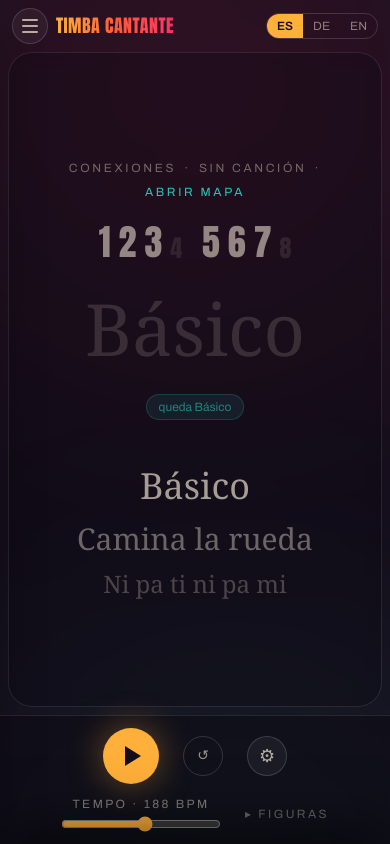
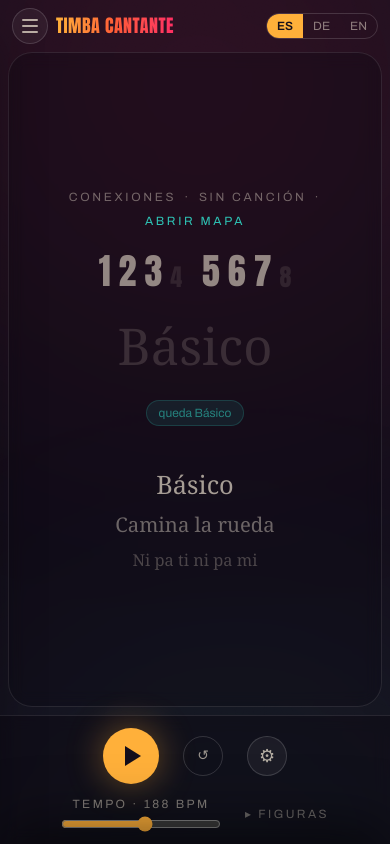
Before and after one commit to revdev-earth/cantante-timba, a Next.js app: page / in a window 390 px wide. Built offline with nearby package versions, Linux system fonts and the light colour scheme; a web font is replaced by a local one.

Commit message:
la letra que si pasa en mobile

```diff
--- a/app/page.tsx
+++ b/app/page.tsx
@@ -924,7 +924,7 @@ export default function Home() {
 
             {/* una sola lista que decrece: el actual grande, los que siguen más chicos */}
             <div className="flex w-full max-w-5xl flex-col items-center">
-              <h2 className="font-call min-h-[1.1em] text-7xl leading-none text-balance sm:text-8xl md:text-9xl">
+              <h2 className="font-call w-full max-w-full px-2 text-center text-[clamp(2.6rem,13vw,8rem)] leading-none text-balance wrap-break-word min-h-[1.1em]">
                 {upcomingCall ? (
                   <span className="text-hueso/35">
                     {displayFigureName(upcomingCall)}
@@ -962,17 +962,17 @@ export default function Home() {
               </div>
 
               {nextGroups.length > 0 && (
-                <ol className="mt-10 flex flex-col items-center gap-3">
+                <ol className="mt-10 flex w-full flex-col items-center gap-3">
                   {nextGroups.map((group, index) => (
                     <li
                       key={`${group.join("-")}-${index}`}
                       className={[
-                        "font-call leading-tight text-balance",
+                        "font-call w-full max-w-full px-3 text-center leading-tight text-balance wrap-break-word",
                         index === 0
-                          ? "text-4xl text-hueso/65 sm:text-5xl"
+                          ? "text-[clamp(1.4rem,6.5vw,3rem)] text-hueso/65"
                           : index === 1
-                            ? "text-3xl text-hueso/40 sm:text-4xl"
-                            : "text-2xl text-hueso/25 sm:text-3xl",
+                            ? "text-[clamp(1.2rem,5.2vw,2.25rem)] text-hueso/40"
+                            : "text-[clamp(1rem,4.2vw,1.9rem)] text-hueso/25",
                       ].join(" ")}
                     >
                       {group.map(displayFigureName).join("  →  ")}
```
